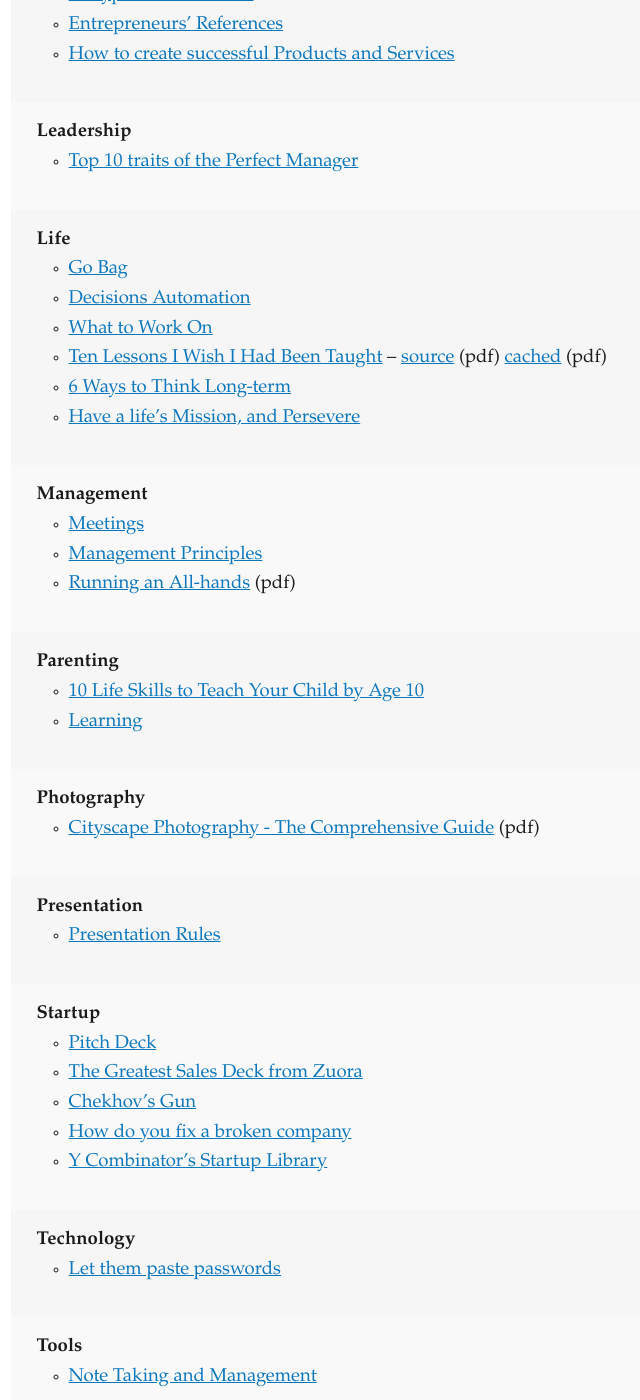
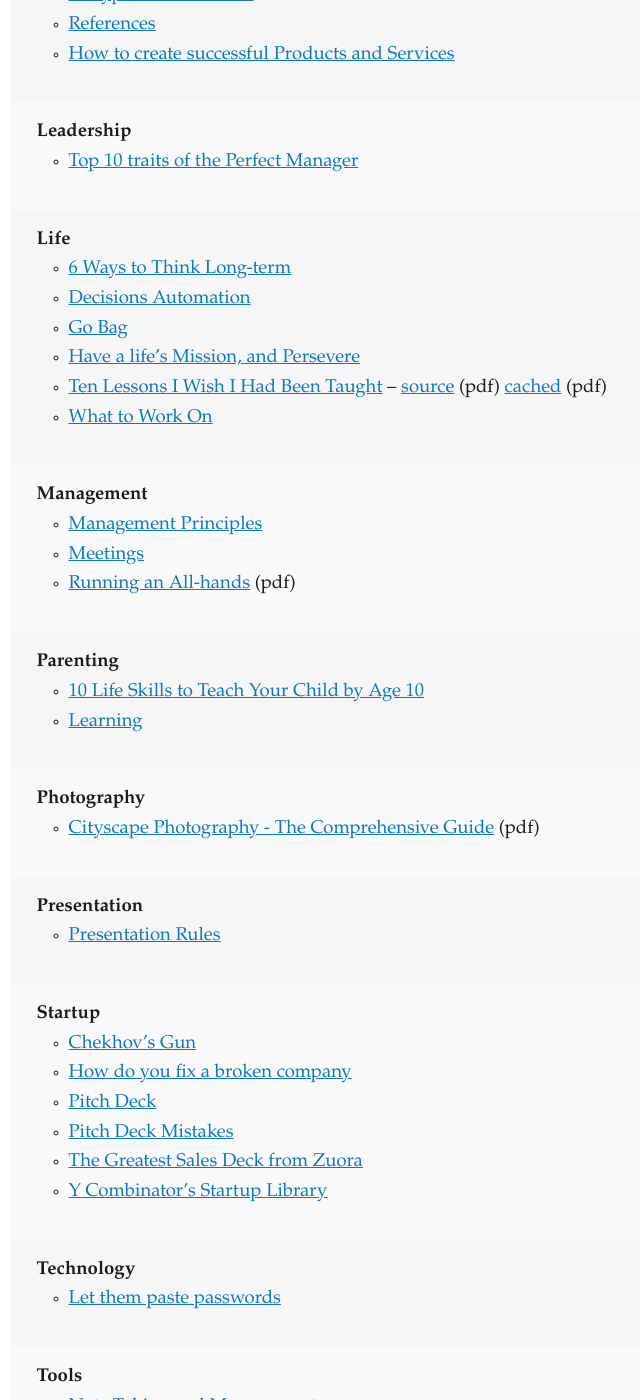
Before and after one commit to oinam/notes, a Jekyll site: the page built from index.md, in a window 1280 px wide and 1400 px high, scrolled down 1026 px. Shown: the whole window, without its empty margins (279-919 px from the left). Built offline with Jekyll 4.4.1, drawn with Linux system fonts in a browser that asks for light colours.

Commit message:
Pitch Deck Mistakes

```diff
--- a/index.md
+++ b/index.md
@@ -22,20 +22,20 @@
   + [Write to Express, Not to Impress](/english/write-to-express-not-to-impress/)
 - Entrepreneur
   + [10 Types of Innovation](/entrepreneur/10-types-of-innovation/)
-  + [Entrepreneurs' References](/entrepreneur/entrepreneur-references)
-  + [How to create successful Products and Services](/entrepreneur/how-to-create-successful-products-and-services)
+  + [References](/entrepreneur/entrepreneur-references/)
+  + [How to create successful Products and Services](/entrepreneur/how-to-create-successful-products-and-services/)
 - Leadership
   + [Top 10 traits of the Perfect Manager](/leadership/top-10-traits-of-the-perfect-leader/)
 - Life
+  + [6 Ways to Think Long-term](/life/6-ways-to-think-long-term/)
+  + [Decisions Automation](/life/decisions-automation/)
   + [Go Bag](/life/go-bag/)
-  + [Decisions Automation](/life/decisions-automation/)
+  + [Have a life's Mission, and Persevere](/life/have-a-life-mission-and-persevere/)
+  + [Ten Lessons I Wish I Had Been Taught](/life/10-lessons-i-wish-i-had-been-taught/) -- [source](https://www.ams.org/notices/199701/comm-rota.pdf) (pdf) [cached](/life/10-lessons-i-wish-i-had-been-taught.pdf) (pdf)
   + [What to Work On](/life/what-to-work-on/)
-  + [Ten Lessons I Wish I Had Been Taught](/life/10-lessons-i-wish-i-had-been-taught/) -- [source](https://www.ams.org/notices/199701/comm-rota.pdf) (pdf) [cached](/life/10-lessons-i-wish-i-had-been-taught.pdf) (pdf)
-  + [6 Ways to Think Long-term](/life/6-ways-to-think-long-term/)
-  + [Have a life's Mission, and Persevere](/life/have-a-life-mission-and-persevere/)
 - Management
+  + [Management Principles](/management/management-principles/)
   + [Meetings](/management/meetings/)
-  + [Management Principles](/management/management-principles)
   + [Running an All-hands](/management/running-an-all-hands.pdf) (pdf)
 - Parenting
   + [10 Life Skills to Teach Your Child by Age 10](/parenting/10-life-skills-to-teach-your-child-by-age-10/)
@@ -43,12 +43,13 @@
 - Photography
   + [Cityscape Photography - The Comprehensive Guide](/photography/cityscape-photography-guide.pdf) (pdf)
 - Presentation
-  + [Presentation Rules](/presentation/presentation-rules)
+  + [Presentation Rules](/presentation/presentation-rules/)
 - Startup
-  + [Pitch Deck](/startup/pitch-deck/)
-  + [The Greatest Sales Deck from Zuora](/startup/the-greatest-sales-deck-from-zuora/)
   + [Chekhov's Gun](/startup/chekhovs-gun/)
   + [How do you fix a broken company](/startup/how-do-you-fix-a-broken-company/)
+  + [Pitch Deck](/startup/pitch-deck/)
+  + [Pitch Deck Mistakes](/startup/pitch-deck-mistakes/)
+  + [The Greatest Sales Deck from Zuora](/startup/the-greatest-sales-deck-from-zuora/)
   + [Y Combinator’s Startup Library](/startup/ycombinator-startup-library/)
 - Technology
   + [Let them paste passwords](/technology/passwords-paste/)
```
Also changed, not shown: startup/pitch-deck-mistakes.md (added, +25 -0 lines).
